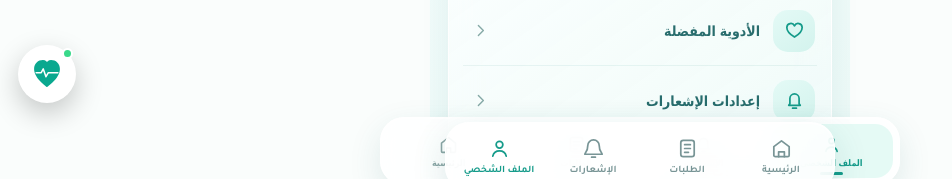
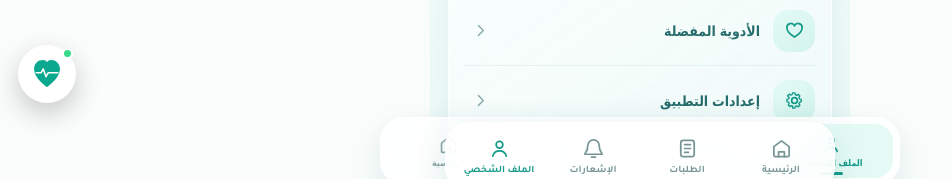
Before and after one commit to saedhamdy660-wq/nabd-alamal-frontend, a React (Vite) app: page /profile in a window 1280 px wide. Shown: the part 601-780 px from the top of the page, without its empty margins (0-952 px from the left). Built offline with nearby package versions, Linux system fonts and the light colour scheme.

Commit message:
Update Profile.jsx

```diff
--- a/src/pages/Profile.jsx
+++ b/src/pages/Profile.jsx
@@ -121,28 +121,6 @@ function SettingsIcon() {
   );
 }
 
-function BellSettingsIcon() {
-  return (
-    <svg viewBox="0 0 24 24">
-      <path
-        d="M6 17h12l-1.2-1.7V10a4.8 4.8 0 0 0-9.6 0v5.3L6 17Z"
-        fill="none"
-        stroke="currentColor"
-        strokeWidth="1.8"
-        strokeLinejoin="round"
-      />
-
-      <path
-        d="M10 20h4"
-        fill="none"
-        stroke="currentColor"
-        strokeWidth="1.8"
-        strokeLinecap="round"
-      />
-    </svg>
-  );
-}
-
 function SupportIcon() {
   return (
     <svg viewBox="0 0 24 24">
@@ -645,14 +623,6 @@ export default function Profile() {
         />
 
         <ProfileMenuItem
-          icon={<BellSettingsIcon />}
-          title="إعدادات الإشعارات"
-          onClick={() =>
-            navigate("/notification-settings")
-          }
-        />
-
-        <ProfileMenuItem
           icon={<SettingsIcon />}
           title="إعدادات التطبيق"
           onClick={() =>
@@ -935,6 +905,8 @@ export default function Profile() {
 
           background-repeat: no-repeat;
 
+          background-blend-mode: normal;
+
           border:
             6px solid
             rgba(255,255,255,.92);
@@ -947,6 +919,9 @@ export default function Profile() {
             rgba(255,255,255,.8);
 
           overflow: visible;
+
+          filter: none;
+          opacity: 1;
         }
 
 
@@ -1428,13 +1403,6 @@ export default function Profile() {
 
           color: #65d6c5 !important;
 
-          background:
-            linear-gradient(
-              145deg,
-              #163f41,
-              #0d3032
-            ) !important;
-
           border-color:
             rgba(255,255,255,.85) !important;
 
@@ -1444,6 +1412,23 @@ export default function Profile() {
 
             inset 0 1px 8px
             rgba(255,255,255,.06);
+
+          background-blend-mode: normal !important;
+
+          filter: none !important;
+
+          opacity: 1 !important;
+        }
+
+        /* الحفاظ على خلفية الصورة نفسها في الوضع الغامق */
+        .profile-page.dark-mode
+        .profile-avatar[style*="background-image"] {
+
+          background-blend-mode: normal !important;
+
+          filter: none !important;
+
+          opacity: 1 !important;
         }
 
 
```
